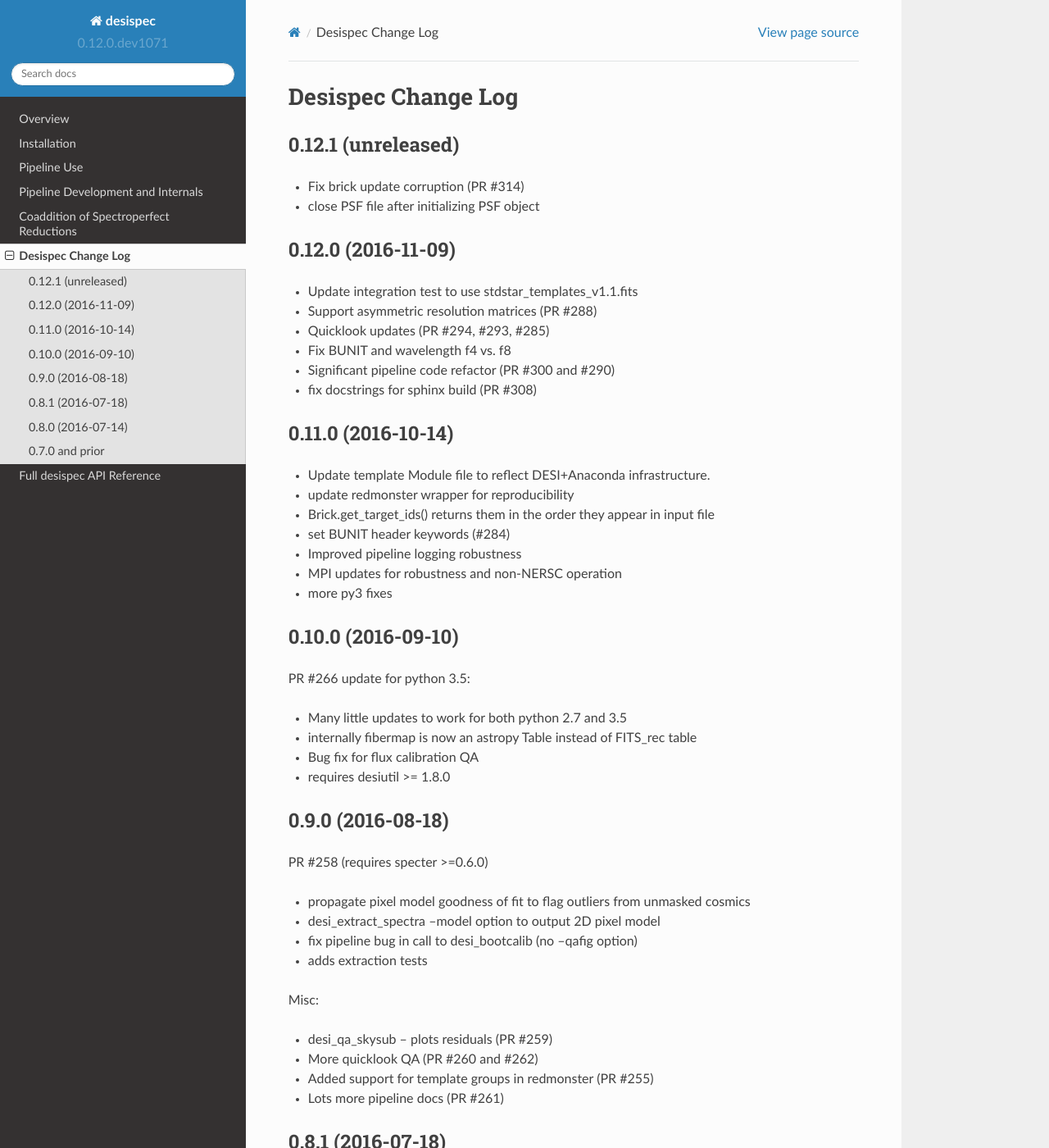
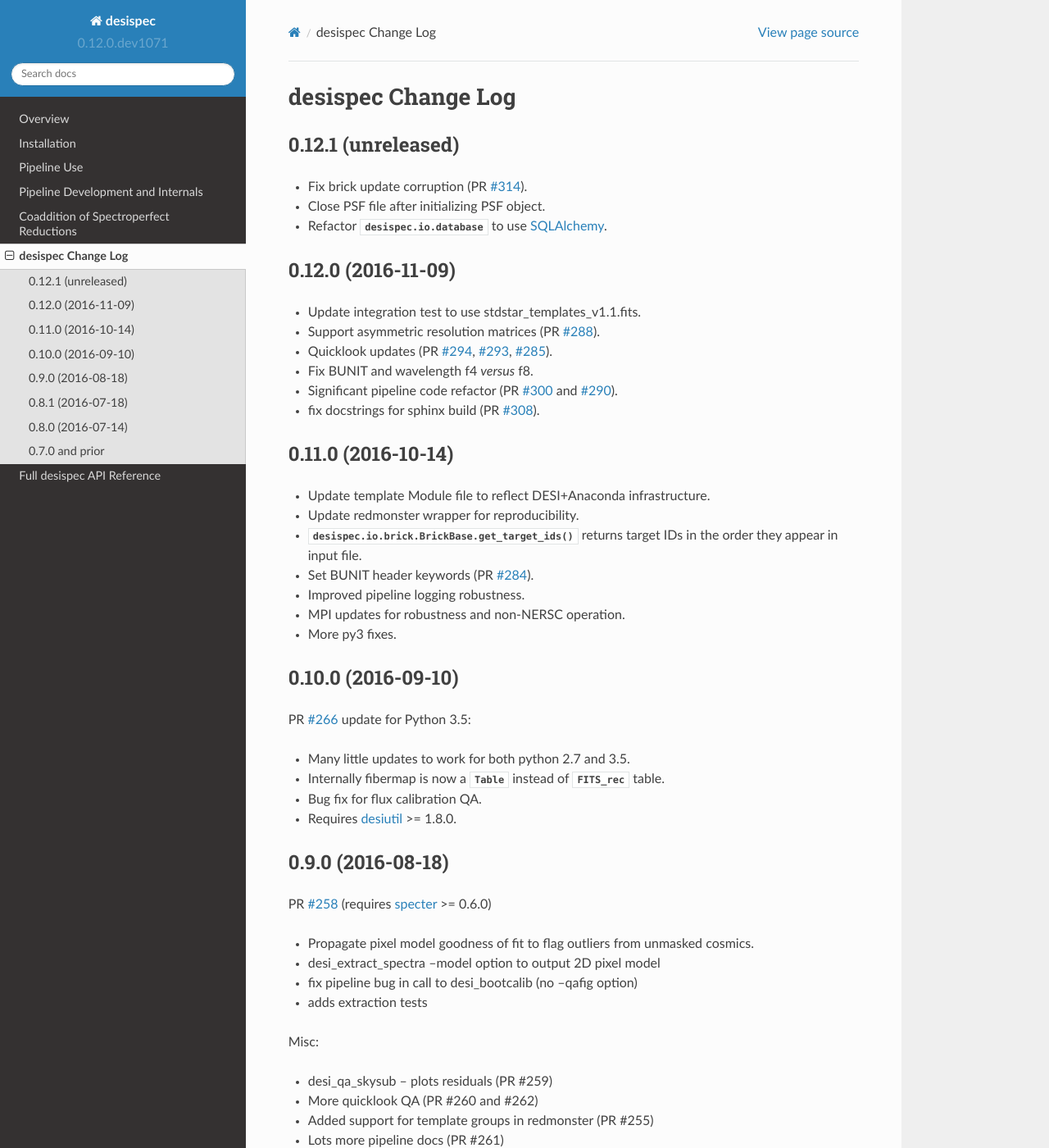
Before and after one commit to desihub/desispec, a Sphinx documentation site: the page built from doc/changes.rst, in a window 1280 px wide and 1400 px high. Shown: the whole window at 82% size. Built offline with Sphinx 7.4.7 and the Read the Docs theme 2.0.0, drawn with Linux system fonts in a browser that asks for light colours.

```diff
--- a/doc/changes.rst
+++ b/doc/changes.rst
@@ -1,50 +1,68 @@
-
-Desispec Change Log
-========================
+===================
+desispec Change Log
+===================
 
 0.12.1 (unreleased)
 -------------------
 
-* Fix brick update corruption (PR #314)
-* close PSF file after initializing PSF object
+* Fix brick update corruption (PR `#314`_).
+* Close PSF file after initializing PSF object.
+* Refactor :mod:`desispec.io.database` to use SQLAlchemy_.
+
+.. _`#314`: https://github.com/desihub/desispec/pull/314
+.. _SQLAlchemy: http://www.sqlalchemy.org
 
 0.12.0 (2016-11-09)
 -------------------
 
-* Update integration test to use stdstar_templates_v1.1.fits
-* Support asymmetric resolution matrices (PR #288)
-* Quicklook updates (PR #294, #293, #285)
-* Fix BUNIT and wavelength f4 vs. f8
-* Significant pipeline code refactor (PR #300 and #290)
-* fix docstrings for sphinx build (PR #308)
+* Update integration test to use stdstar_templates_v1.1.fits.
+* Support asymmetric resolution matrices (PR `#288`_).
+* Quicklook updates (PR `#294`_, `#293`_, `#285`_).
+* Fix BUNIT and wavelength f4 *versus* f8.
+* Significant pipeline code refactor (PR `#300`_ and `#290`_).
+* fix docstrings for sphinx build (PR `#308`_).
+
+.. _`#288`: https://github.com/desihub/desispec/pull/288
+.. _`#294`: https://github.com/desihub/desispec/pull/294
+.. _`#293`: https://github.com/desihub/desispec/pull/293
+.. _`#285`: https://github.com/desihub/desispec/pull/285
+.. _`#300`: https://github.com/desihub/desispec/pull/300
+.. _`#290`: https://github.com/desihub/desispec/pull/290
+.. _`#308`: https://github.com/desihub/desispec/pull/308
+
 
 0.11.0 (2016-10-14)
 -------------------
 
 * Update template Module file to reflect DESI+Anaconda infrastructure.
-* update redmonster wrapper for reproducibility
-* Brick.get_target_ids() returns them in the order they appear in input file
-* set BUNIT header keywords (#284)
-* Improved pipeline logging robustness
-* MPI updates for robustness and non-NERSC operation
-* more py3 fixes
+* Update redmonster wrapper for reproducibility.
+* :meth:`desispec.io.brick.BrickBase.get_target_ids` returns target IDs in the order they appear in input file.
+* Set BUNIT header keywords (PR `#284`_).
+* Improved pipeline logging robustness.
+* MPI updates for robustness and non-NERSC operation.
+* More py3 fixes.
+
+.. _`#284`: https://github.com/desihub/desispec/pull/284
 
 0.10.0 (2016-09-10)
 -------------------
 
-PR #266 update for python 3.5:
+PR `#266`_ update for Python 3.5:
 
-* Many little updates to work for both python 2.7 and 3.5
-* internally fibermap is now an astropy Table instead of FITS_rec table
-* Bug fix for flux calibration QA
-* requires desiutil >= 1.8.0
+* Many little updates to work for both python 2.7 and 3.5.
+* Internally fibermap is now a :class:`~astropy.table.Table` instead of :class:`~astropy.io.fits.FITS_rec` table.
+* Bug fix for flux calibration QA.
+* Requires desiutil_ >= 1.8.0.
+
+.. _`#266`: https://github.com/desihub/desispec/pull/266
+.. _desiutil: https://github.com/desihub/desiutil
 
 0.9.0 (2016-08-18)
 ------------------
 
-PR #258 (requires specter >=0.6.0)
+PR `#258`_ (requires specter_ >= 0.6.0)
 
-* propagate pixel model goodness of fit to flag outliers from unmasked cosmics
+* Propagate pixel model goodness of fit to flag outliers from unmasked cosmics.
 * desi_extract_spectra --model option to output 2D pixel model
 * fix pipeline bug in call to desi_bootcalib (no --qafig option)
 * adds extraction tests
```
Also changed, not shown: other parts of doc/changes.rst (+3 -0 lines), 1 other file.
